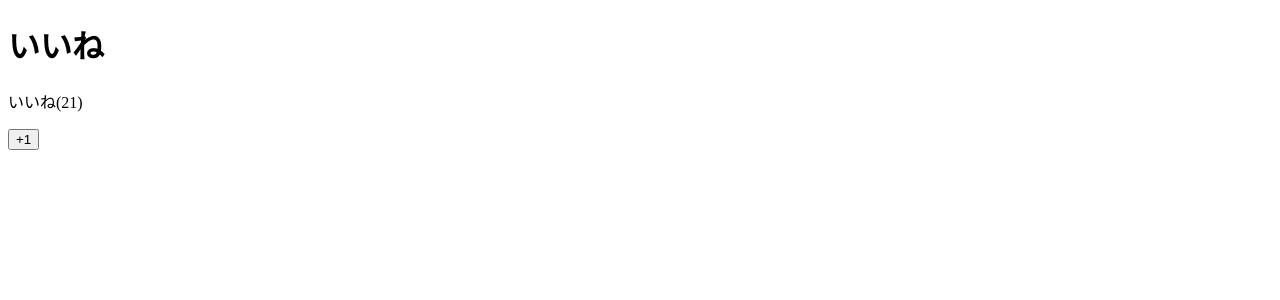
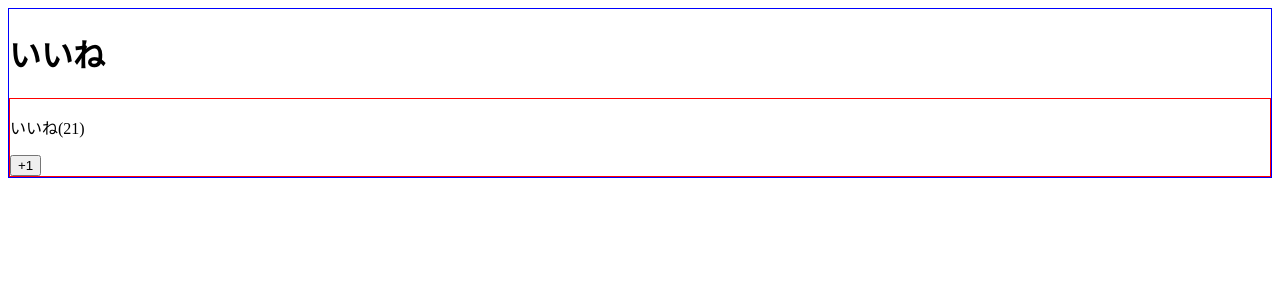
Before and after one commit to Yasunori-aloha/Vuejs-training, a Vue app in the folder vuejs-training-project/: page / in a window 1280 px wide. Shown: the top 300 px of the page. Built offline with nearby package versions, Linux system fonts and the light colour scheme.

Commit message:
'スコープ付きcss'の必要性と使用方法

```diff
--- a/vuejs-training-project/src/App.vue
+++ b/vuejs-training-project/src/App.vue
@@ -6,10 +6,16 @@
 </template>
 
 <script>
-import LikeHeader from './LikeHeader.vue'
+import LikeHeader from './components/LikeHeader.vue'
 export default {
   components:{
     LikeHeader
   }
 }
 </script>
+
+<style scoped>
+  div{
+    border:1px solid blue;
+  }
+</style>
--- a/vuejs-training-project/src/LikeNumber.vue
+++ b/vuejs-training-project/src/components/LikeNumber.vue
@@ -19,3 +19,9 @@ export default {
   },
 };
 </script>
+
+<style scoped>
+  div{
+    border:1px solid red;
+  }
+</style>
--- a/vuejs-training-project/src/main.js
+++ b/vuejs-training-project/src/main.js
@@ -1,7 +1,7 @@
 import Vue from 'vue';
 import App from './App.vue';
 // 'LikeNumber.vue'をimportすることでオブジェクトとして取り扱う。
-import LikeNumber from './LikeNumber';
+import LikeNumber from './components/LikeNumber';
 
 Vue.config.productionTip = false;
 // 'LikeNumber'をグローバルコンポーネントとして登録する。
```
Also changed, not shown: vuejs-training-project/src/components/LikeHeader.vue (renamed from vuejs-training-project/src/LikeHeader.vue).
